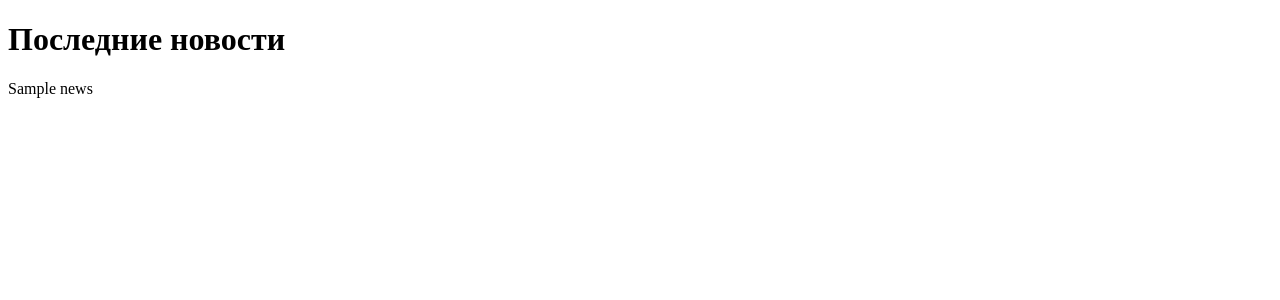
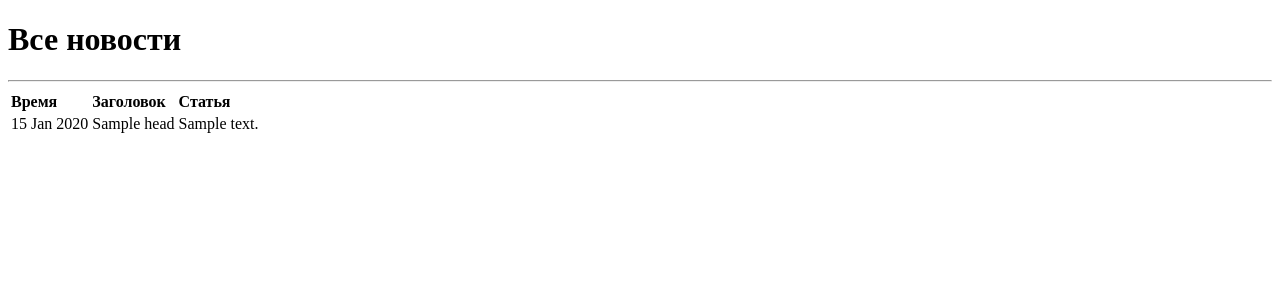
Before and after one commit to Kadosh1978/newsportal_my, a Django app: template templates/news.html in a window 1280 px wide. Shown: the top 300 px of the page. Run offline with Django 4.2, Linux system fonts and the light colour scheme; the template is opened without the code that fills it: most values are stand-ins (such as "Sample title", 1, 10 or a date in 2020); parts of the project's set-up code (start-up, migrations or seed data) failed here and were passed over.

Commit message:
14.02.2024

```diff
--- a/NewsPortal/models.py
+++ b/NewsPortal/models.py
@@ -56,7 +56,7 @@ class Post(models.Model):
         return f'{self.text[:124]}...'
 
     def __str__(self):
-        return f'{self.time_in}:  {self.head.title()}'
+        return f'{self.head.title()}: {self.time_in}: {self.text}'
 
 
 
--- a/templates/news.html
+++ b/templates/news.html
@@ -1,12 +1,43 @@
 {% extends 'flatpages/default.html' %}
 
-<!-- Название у нас будет products -->
 {% block title %}
 News
 {% endblock title %}
 
-<!-- В контенте на странице мы выводим все товары -->
 {% block content %}
-<h1>Последние новости</h1>
-{{ news }}
+   <h1>Все новости</h1>
+   <hr>
+   {% if news %}
+       <table>
+           <tr>
+               <td><b>Время</b></td>
+               <td><b>Заголовок</b></td>
+               <td><b>Статья</b></td>
+
+           </tr>
+
+           <!-- Для каждого товара будете генерироваться новая строчка,
+
+           т.е. новый HTML код, который указан в теле цикла.
+           При этом сам цикл работает точно так же, как и в Python.
+           product — переменная цикла, т.е. наш товар полученный из списка -->
+           {% for new in news %}
+           <tr>
+               <!-- Не забываем, что переменные в шаблоне ничем не отличаются
+
+                от переменных в Python. Здесь также можно получать доступ к
+                полям объекта модели. Например, здесь мы выводим имя,
+                в следующем столбце описание, и т.д.  -->
+               <td>{{ new.time_in|date:'d M Y' }}</td>
+               <td>{{ new.head }}</td>
+               <td>{{ new.text|truncatechars:20}}</td>
+
+           </tr>
+           {% endfor %}
+
+       </table>
+   {% else %}
+       <h2>Товаров нет!</h2>
+
+   {% endif %}
 {% endblock content %}
```
